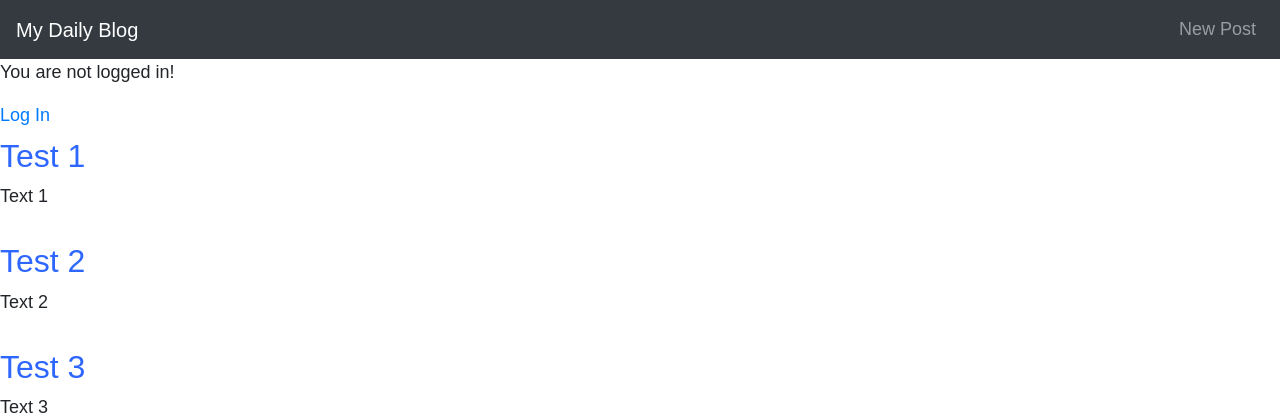
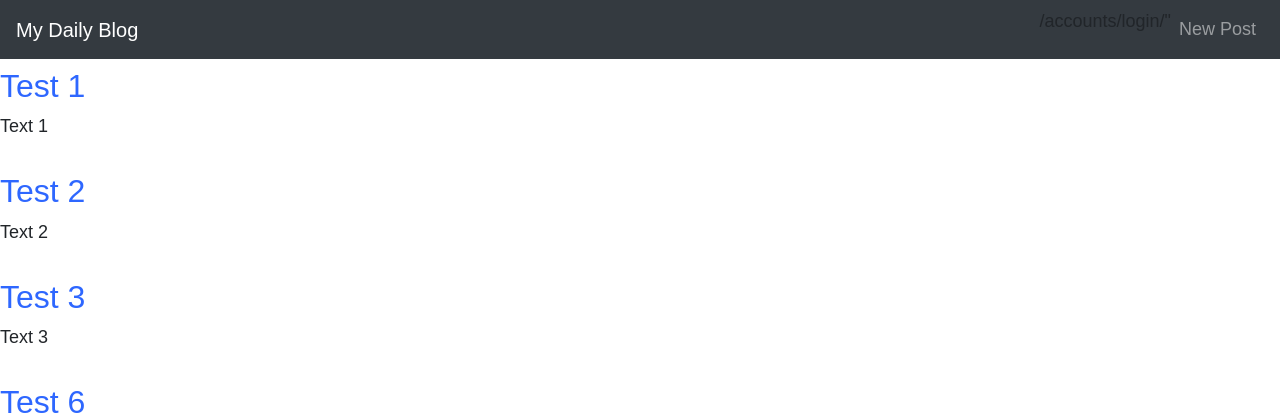
Before and after one commit to dimoka777/Blog-Book, a Django app: page / in a window 1280 px wide. Shown: the top 420 px of the page. Run offline with Django 3.2, Linux system fonts and the light colour scheme; data comes from the database, SQL or seed files in the repository; both versions use the stored data as it was after the commit; some libraries are stand-ins or nearby versions.

Commit message:
Second commit

```diff
--- a/mb_project/settings.py
+++ b/mb_project/settings.py
@@ -11,6 +11,7 @@ https://docs.djangoproject.com/en/2.2/ref/settings/
 """
 
 import os
+from decouple import config
 
 # Build paths inside the project like this: os.path.join(BASE_DIR, ...)
 BASE_DIR = os.path.dirname(os.path.dirname(os.path.abspath(__file__)))
@@ -20,7 +21,8 @@ BASE_DIR = os.path.dirname(os.path.dirname(os.path.abspath(__file__)))
 # See https://docs.djangoproject.com/en/2.2/howto/deployment/checklist/
 
 # SECURITY WARNING: keep the secret key used in production secret!
-SECRET_KEY = 'hdi3yfw=#s#kx)rqk)pjlaf%=49l5l5ofj1tc&z!&j%%hrahz@'
+
+SECRET_KEY = config('SECRET_KEY')
 
 # SECURITY WARNING: don't run with debug turned on in production!
 DEBUG = True
--- a/templates/base.html
+++ b/templates/base.html
@@ -28,6 +28,8 @@
                             <li class="nav-item">
                                 <a href="{% url 'logout' %}" class="nav-link">Log Out</a>
                             </li>
+                        {% else %}
+                                <meta>{% url 'login' %}"</>
                         {% endif %}
                         <li class="nav-item">
                             <a class="nav-link" href="{% url 'post_new' %}">New Post</a>
@@ -37,12 +39,6 @@
             </div>
         </nav>
     </header>
-    {% if user.is_authenticated %}
-
-    {% else %}
-        <p>You are not logged in!</p>
-        <a href="{% url 'login' %}">Log In</a>
-    {% endif %}
     {% block content %}
     {% endblock %}
 </div>
```
Also changed, not shown: README.md (added), db.sqlite3, 2 other files.
